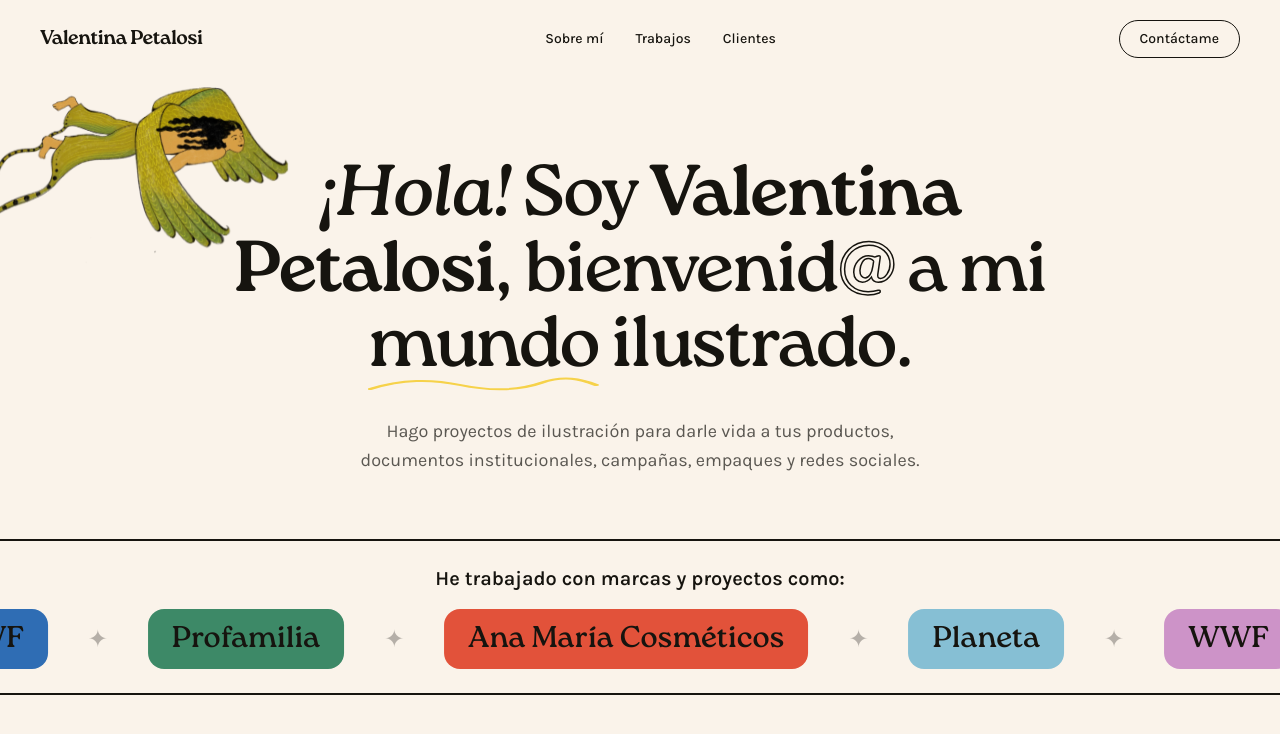
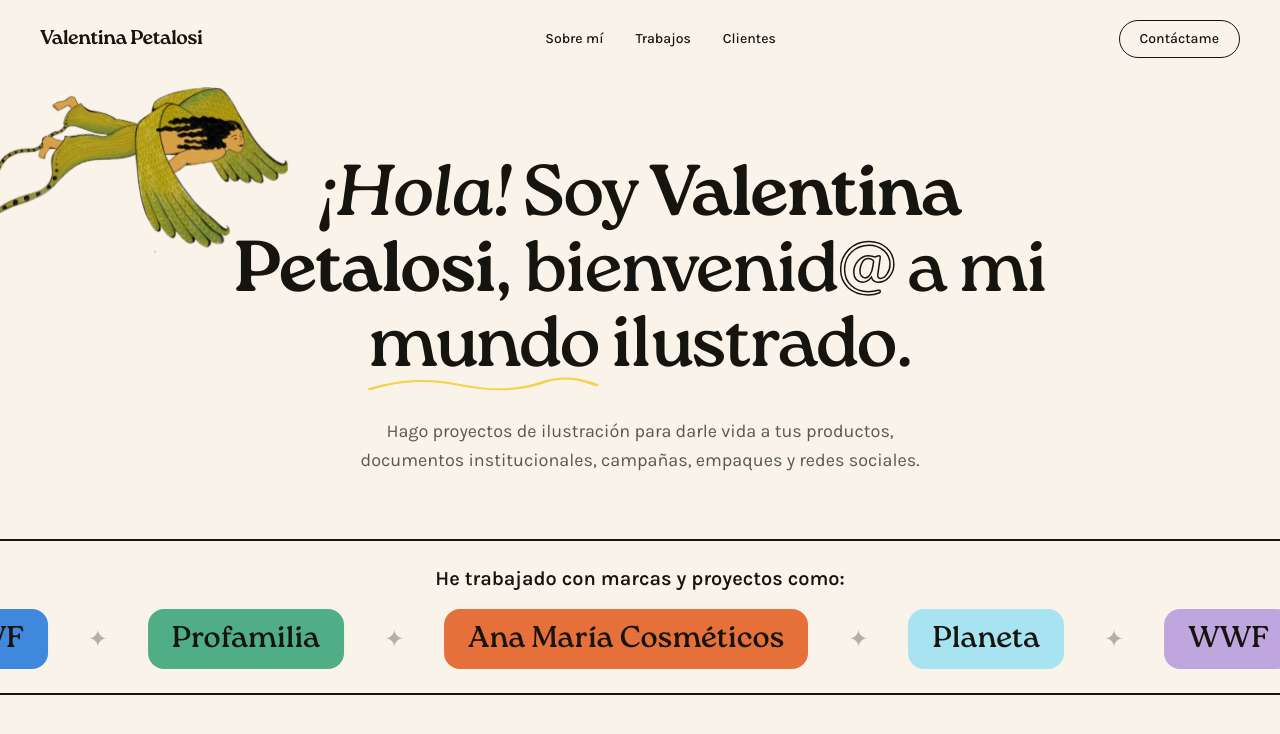
Before and after one commit to valentinapetalosi/Portafolio, a React (Vite) app: page / in a window 1280 px wide. Shown: the top 734 px of the page. Built offline with nearby package versions, Linux system fonts and the light colour scheme.

Commit message:
Brighten client chip palette
Co-Authored-By: Claude Sonnet 5 <noreply@anthropic.com>
Claude-Session: https://claude.ai/code/session_01JNDhm8kaHvN3q5tefeBrdc

```diff
--- a/src/index.css
+++ b/src/index.css
@@ -67,13 +67,13 @@
   --color-green: #7fd992;
   --color-sun: #f6d24a;
 
-  --color-chip-rose: #d773a1;
-  --color-chip-cobalt: #2f6db4;
-  --color-chip-teal: #3d8967;
-  --color-chip-coral: #e2523a;
-  --color-chip-sky: #86bfd4;
-  --color-chip-lilac: #cd93c8;
-  --color-chip-sage: #93bb7e;
+  --color-chip-rose: #fa82c0;
+  --color-chip-cobalt: #4088de;
+  --color-chip-teal: #4fae85;
+  --color-chip-coral: #e6703a;
+  --color-chip-sky: #a8e3f2;
+  --color-chip-lilac: #bfa6de;
+  --color-chip-sage: #a3a220;
 }
 
 html {
```
